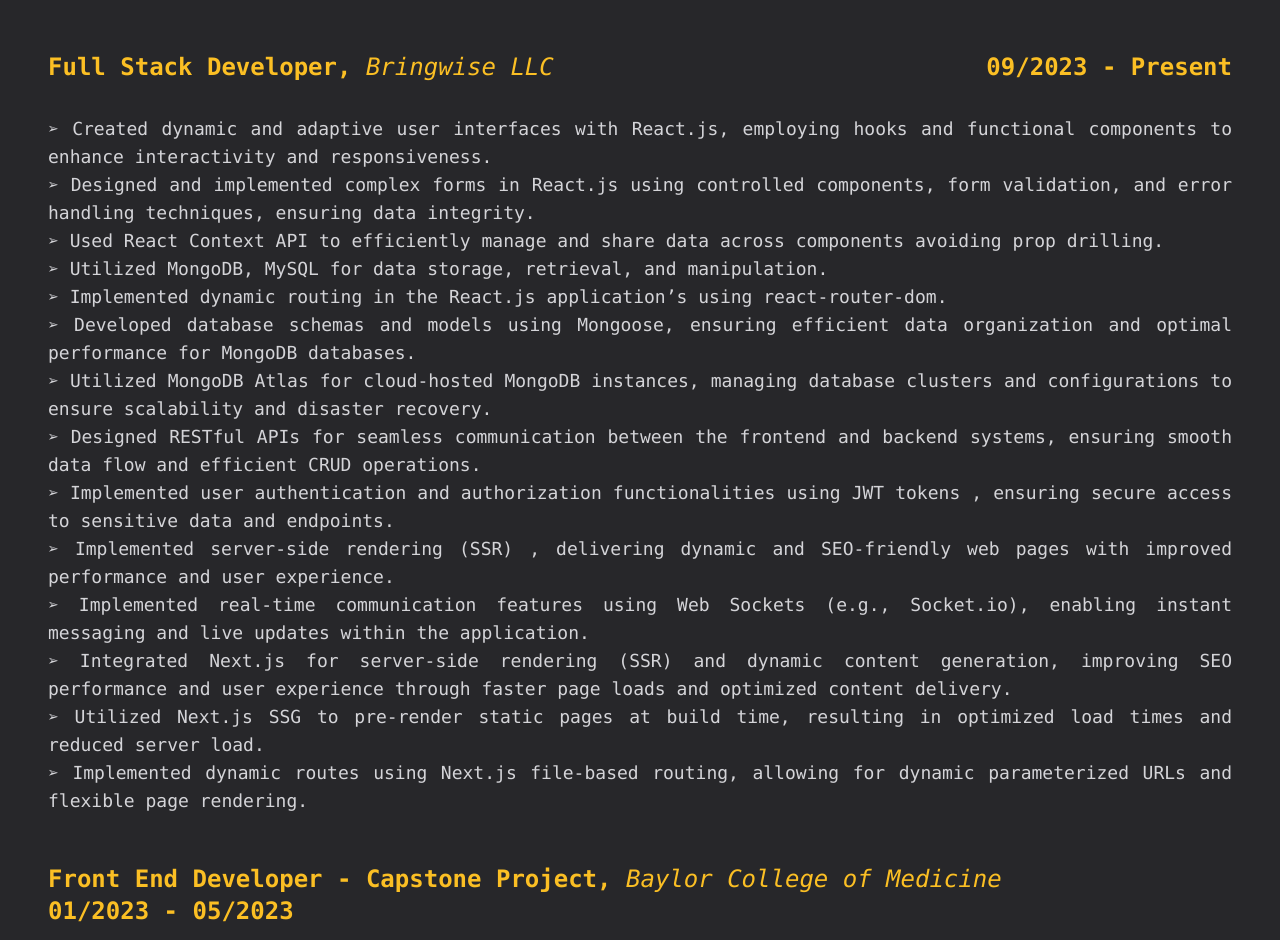
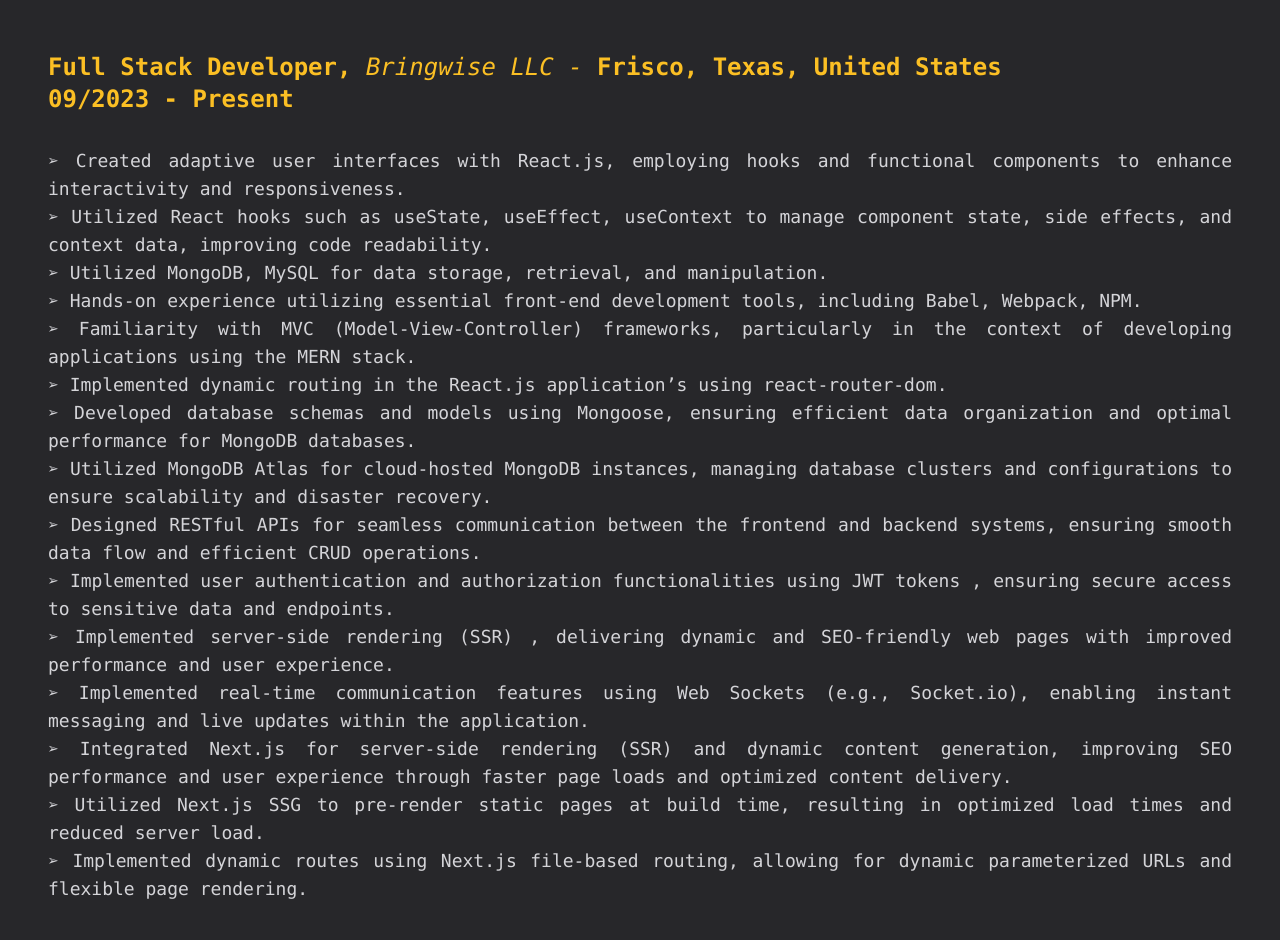
Before and after one commit to varunreddyrajireddy/Portfolio-React-TailwindCSS, a React (Vite) app: page / in a window 1280 px wide. Shown: the part 1892-2832 px from the top of the page. Built offline with nearby package versions, Linux system fonts and the light colour scheme.

Commit message:
Minor changes

```diff
--- a/src/components/Experience.jsx
+++ b/src/components/Experience.jsx
@@ -14,23 +14,27 @@
           <div className="flex flex-wrap justify-between">
             <h1 className="font-bold text-2xl font-mono text-amber-400">
               Full Stack Developer,{" "}
-              <span className="italic font-normal">Bringwise LLC</span>
+              <span className="italic font-normal">Bringwise LLC - </span>
+              Frisco, Texas, United States
             </h1>
             <h1 className="font-bold text-2xl font-mono text-amber-400">
               09/2023 - Present
             </h1>
           </div>
           <p className="font-mono text-lg text-justify text-zinc-300 mt-8">
-            ➢ Created dynamic and adaptive user interfaces with React.js,
-            employing hooks and functional components to enhance interactivity
-            and responsiveness.
-            <br /> ➢ Designed and implemented complex forms in React.js using
-            controlled components, form validation, and error handling
-            techniques, ensuring data integrity.
-            <br /> ➢ Used React Context API to efficiently manage and share data
-            across components avoiding prop drilling.
+            ➢ Created adaptive user interfaces with React.js, employing hooks
+            and functional components to enhance interactivity and
+            responsiveness.
+            <br /> ➢ Utilized React hooks such as useState, useEffect,
+            useContext to manage component state, side effects, and context
+            data, improving code readability.
             <br /> ➢ Utilized MongoDB, MySQL for data storage, retrieval, and
             manipulation.
+            <br /> ➢ Hands-on experience utilizing essential front-end
+            development tools, including Babel, Webpack, NPM.
+            <br /> ➢ Familiarity with MVC (Model-View-Controller) frameworks,
+            particularly in the context of developing applications using the
+            MERN stack.
             <br /> ➢ Implemented dynamic routing in the React.js application’s
             using react-router-dom.
             <br /> ➢ Developed database schemas and models using Mongoose,
@@ -66,8 +70,9 @@
             <h1 className="font-bold font-mono text-2xl text-amber-400">
               Front End Developer - Capstone Project,{" "}
               <span className="italic font-normal">
-                Baylor College of Medicine
+                Baylor College of Medicine -{" "}
               </span>
+              Houston, Texas, United States
             </h1>
             <h1 className="font-bold font-mono text-2xl text-amber-400">
               01/2023 - 05/2023
@@ -93,8 +98,9 @@
             <h1 className="font-bold text-2xl font-mono text-amber-400">
               Full Stack Developer,{" "}
               <span className="italic font-normal">
-                Global Tech Hiring Ltd{" "}
+                Global Tech Hiring Ltd -{" "}
               </span>
+              Hyderabad, Telangana, India
             </h1>
             <h1 className="font-bold text-2xl font-mono text-amber-400">
               07/2018 - 05/2021
@@ -107,9 +113,8 @@
             <br /> ➢ Implemented reusable higher-order components (HOCs) to
             encapsulate common functionalities and behaviors, promoting code
             reusability and maintainability.
-            <br /> ➢ Utilized React hooks such as useState, useEffect,
-            useContext to manage component state, side effects, and context
-            data, improving code readability.
+            <br /> ➢ Used React Context API to efficiently manage and share data
+            across components avoiding prop drilling.
             <br /> ➢ Designed and implemented complex forms in React.js using
             controlled components, form validation, and error handling
             techniques, ensuring data integrity.
```
